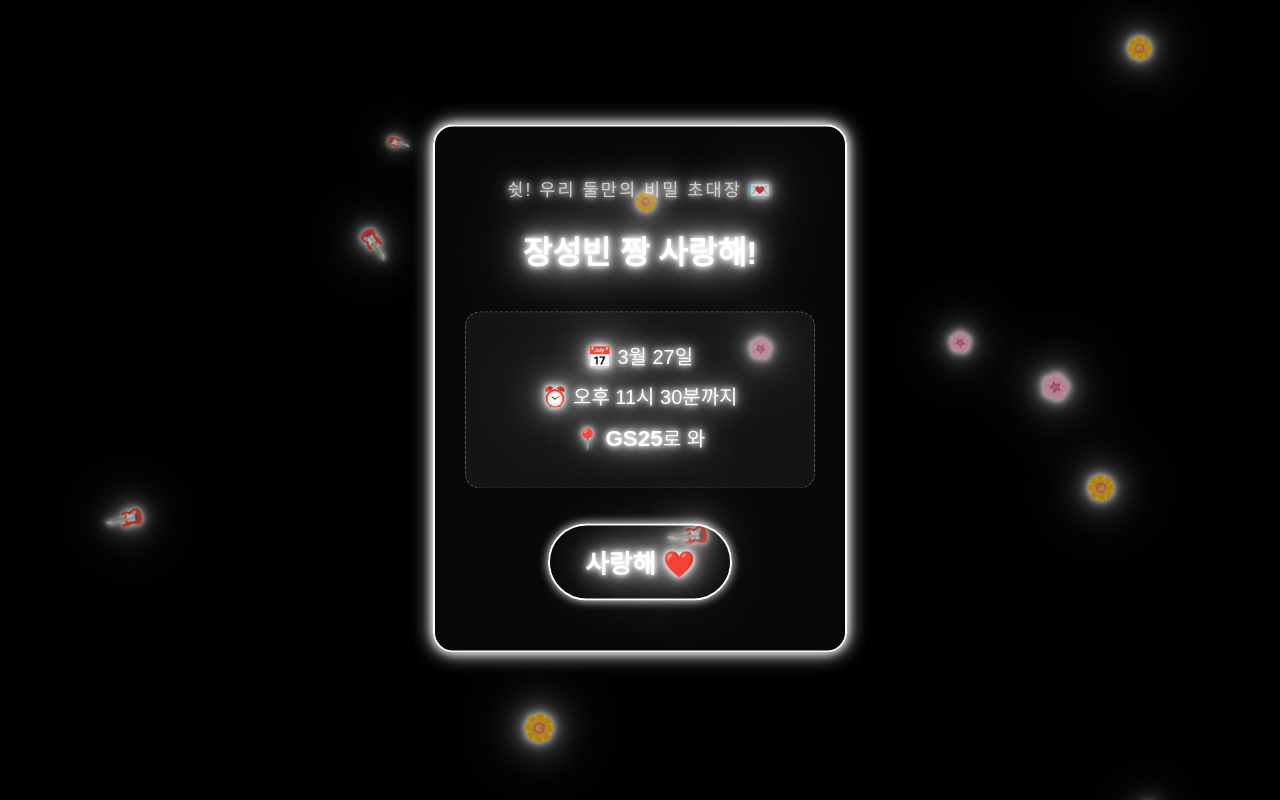
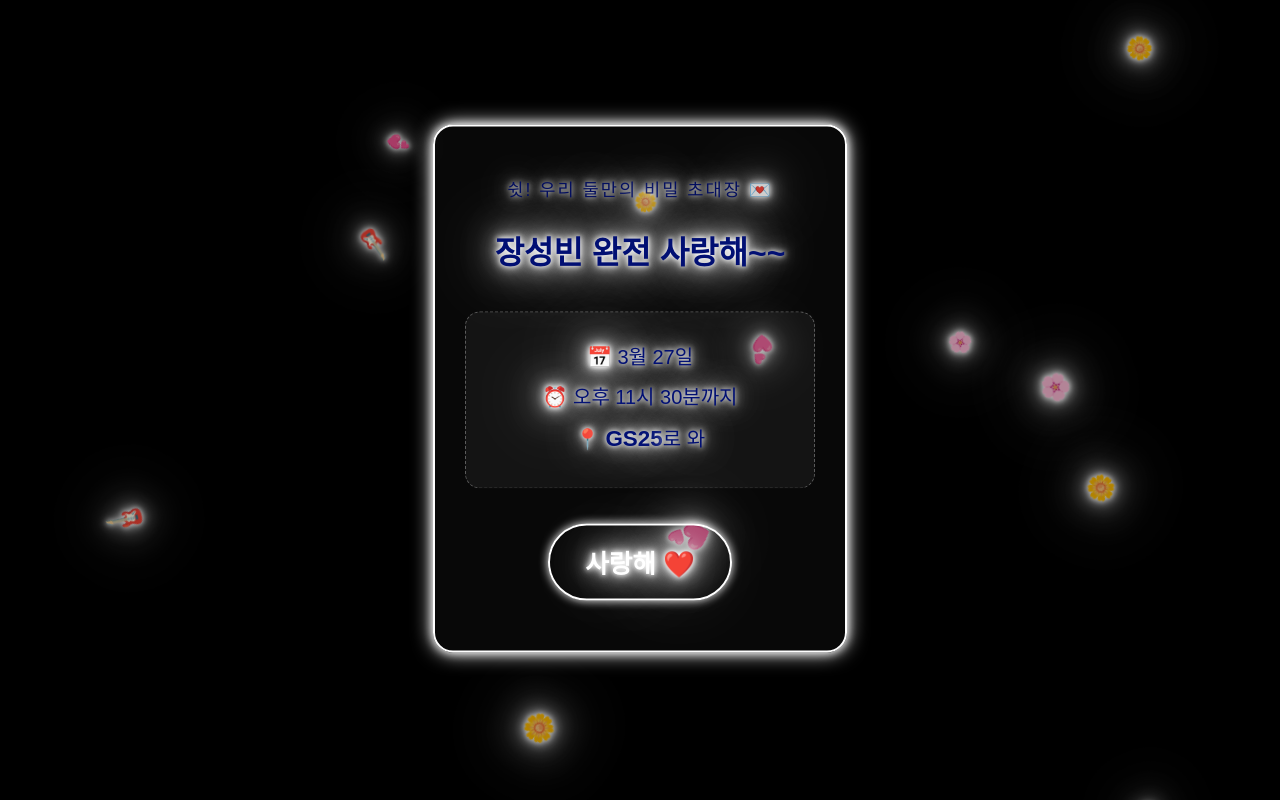
Before and after one commit to min-jaeK/test, a plain HTML site: page tjdqls.html in a window 1280 px wide. Drawn offline with Linux system fonts and the light colour scheme.

Commit message:
Utjdqls.html

```diff
--- a/tjdqls.html
+++ b/tjdqls.html
@@ -3,7 +3,7 @@
 <head>
     <meta charset="UTF-8">
     <meta name="viewport" content="width=device-width, initial-scale=1.0">
-    <title>우리 둘만의 비밀 초대장 💌</title>
+    <title>장성빈 모해💌</title>
     <style>
         /* 기본 고딕 스타일 적용 및 배경 검은색 설정 */
         body {
@@ -22,7 +22,7 @@
 
         /* 하얀색 네온 텍스트 효과 정의 */
         .neon-text {
-            color: #ffffff;
+            color: #010f73;
             text-shadow:
                 0 0 5px #fff,
                 0 0 10px #fff,
@@ -176,7 +176,7 @@
         <div class="secret-title neon-text">쉿! 우리 둘만의 비밀 초대장 💌</div>
 
         <div class="main-message neon-text">
-            장성빈 짱 사랑해!
+            장성빈 완전 사랑해~~
         </div>
 
         <div class="details neon-text">
@@ -198,8 +198,8 @@
             element.classList.add('falling-element');
             element.classList.add('neon-text'); // 요소에도 네온 효과 적용
 
-            // 꽃잎(🌸, 🌼)과 기타(🎸) 중 랜덤 선택
-            const types = ['🌸', '🎸', '🌼'];
+            // 꽃잎(🌸, 🌼)과 기타(🎸, 💕) 중 랜덤 선택
+            const types = ['🌸','💕', '🎸', '🌼'];
             element.innerText = types[Math.floor(Math.random() * types.length)];
 
             element.style.left = Math.random() * 100 + 'vw'; // 랜덤 가로 위치
```
